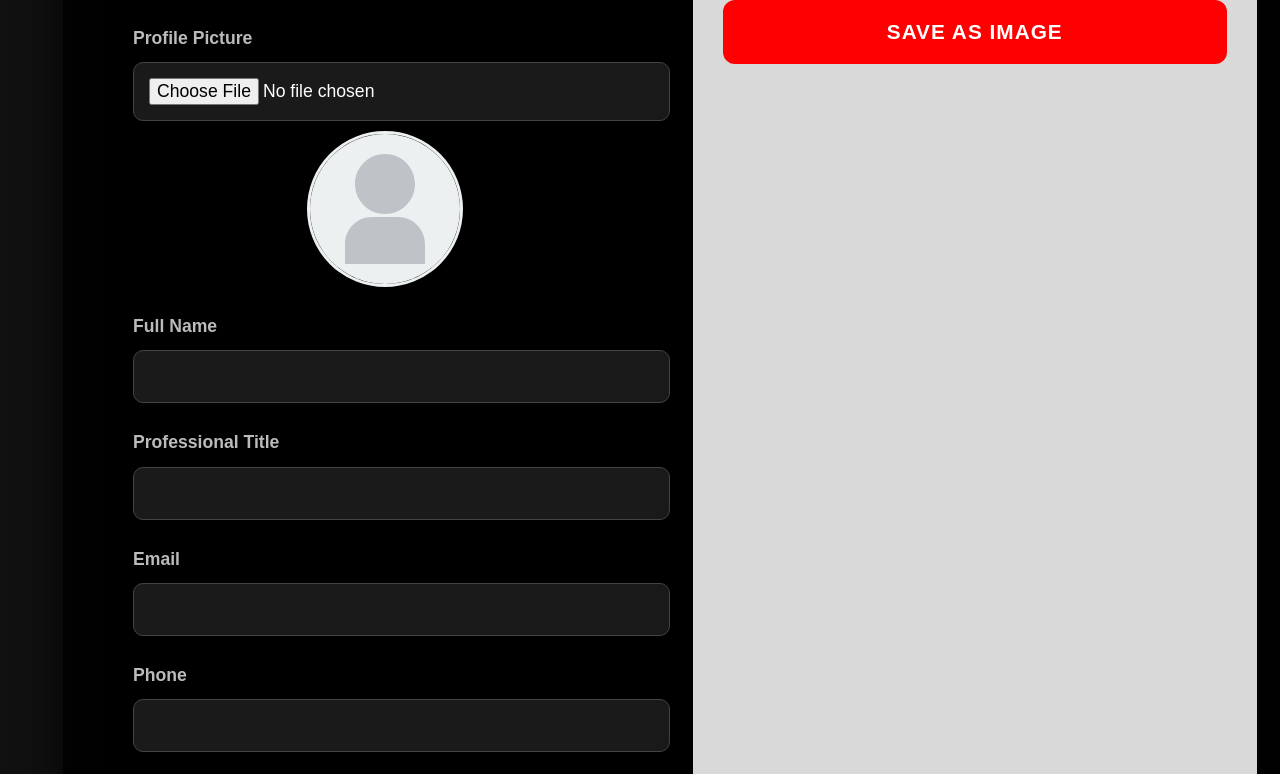
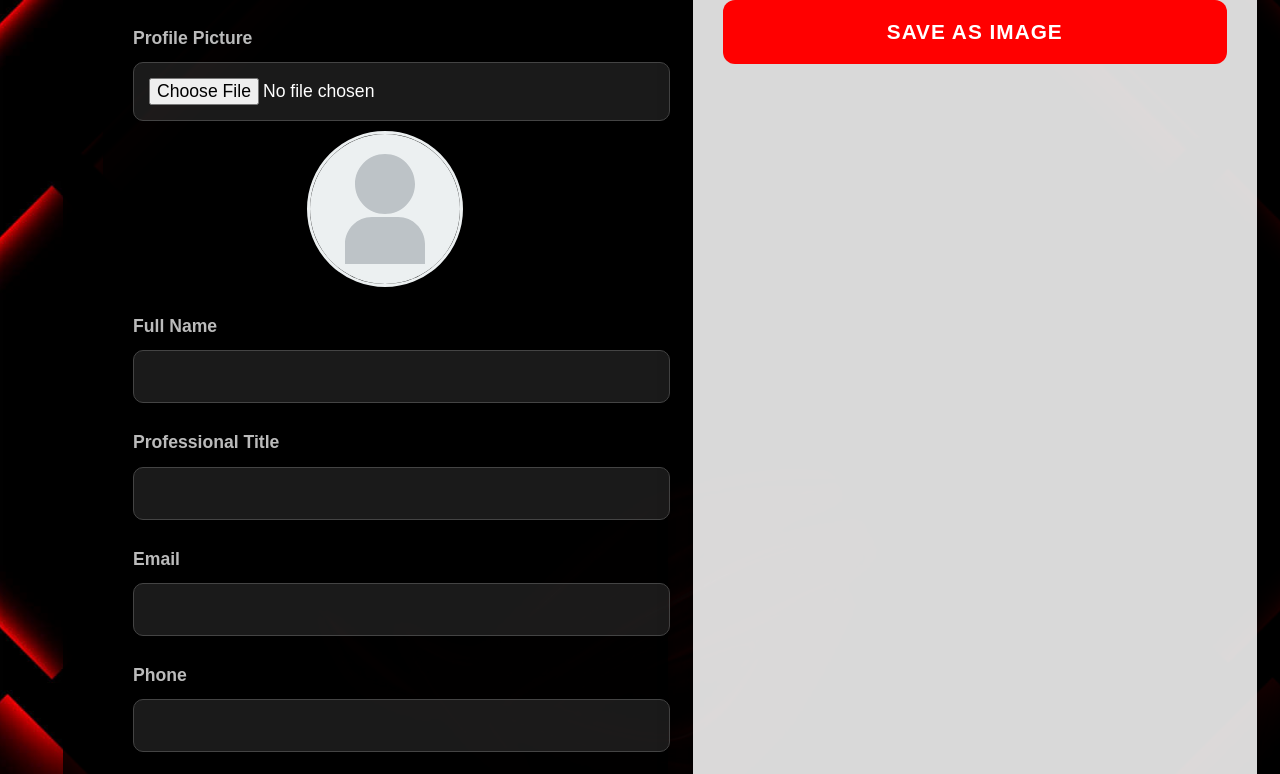
Before and after one commit to tanzeelnaveed8/milestone-resume-1, a plain HTML site: page milestone1-2/index.html in a window 1280 px wide. Shown: the part 237-1011 px from the top of the page. Drawn offline with nearby package versions, Linux system fonts and the light colour scheme.

Commit message:
Update style.css

```diff
--- a/milestone1-2/style.css
+++ b/milestone1-2/style.css
@@ -5,7 +5,7 @@ body {
     font-family: 'Helvetica Neue', Arial, sans-serif; /* Clean, professional font */
     margin: 0;
     padding: 0;
-    background-image: url('/public/bg.jpg'); /* Optional background image */
+    background-image: url('/bg.jpg'); /* Optional background image */
     background-size: cover;
     background-position: center;
     min-height: 100vh;
```
